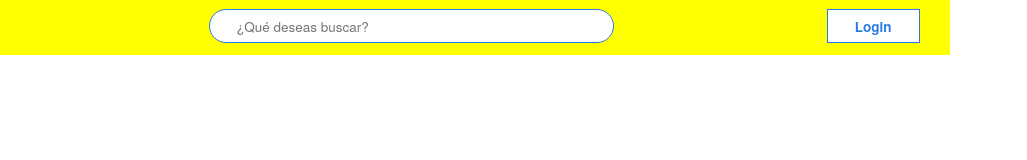
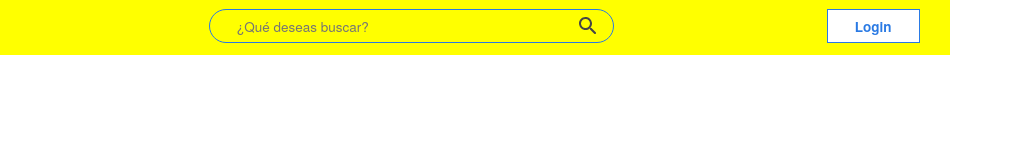
Before and after one commit to charlimexa/desafio_oneoracle4, a plain HTML site: page index.html in a window 1280 px wide. Shown: the full height of the page, 253-1280 px from the left. Drawn offline with Linux system fonts and the light colour scheme.

Commit message:
barra de navegacion

```diff
--- a/include/css/style.css
+++ b/include/css/style.css
@@ -36,6 +36,8 @@ body{
 }
 
 .barra__botbusqueda{
+    background: url(../imagenes/icon_bum.svg) no-repeat;
+    background-position: 96% 50%;
     font-size: 0.9em;
     padding: 0.6em 2em;
     color: #2A7AE4;
```
Also changed, not shown: include/imagenes/icon_bum.svg (added).
